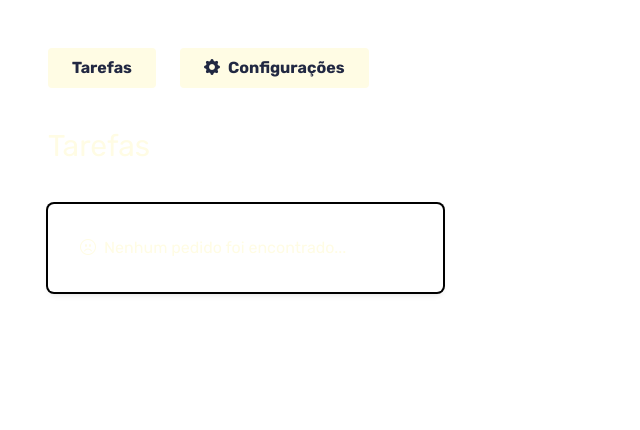
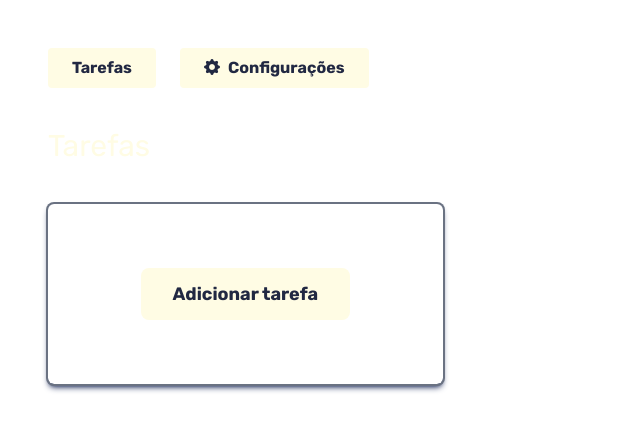
Before and after one commit to ggustavo-souza/app_electron, a React (Vite) app: page / in a window 1280 px wide. Shown: the top 430 px of the page, without its empty margins (0-640 px from the left). Built offline with nearby package versions, Linux system fonts and the light colour scheme.

Commit message:
feat(addTarefa): botao já funcionando adicionado na interface principal

```diff
--- a/src/renderer/components/BotaoAdicionarTarefa.tsx
+++ b/src/renderer/components/BotaoAdicionarTarefa.tsx
@@ -1,17 +1,41 @@
+import { useState } from "react";
+import JanelaTarefa from "./JanelaTarefa";
+
 interface BotaoAdicionarTarefaProps {
     semPedidos: boolean;
 }
 
-export default function BotaoAdicionarTarefa(semPedidos: BotaoAdicionarTarefaProps) {
+export default function BotaoAdicionarTarefa({ semPedidos }: BotaoAdicionarTarefaProps) {
+
+    const [janelaTarefa, setJanelaTarefa] = useState(false);
+
     return (
         <>
             {semPedidos && (
-                <div className="ring-2 w-1/3 p-8 rounded-md shadow-md">
-                    <div className="flex gap-2">
-                        <i className="bi bi-emoji-frown secondaryIcon"></i>
-                        <p className="">Nenhum pedido foi encontrado...</p>
+                <div className="ring-2 w-1/3 ring-gray-500 shadow-md shadow-blue-950 px-8 py-16 rounded-md">
+                    <div className="flex gap-2 mb-5 items-center flex-col justify-center">
+                        <i className="bi bi-emoji-frown text-5xl secondaryIcon"></i>
+                        <p className="text-xl font-semibold">Nenhum pedido foi encontrado...</p>
+                    </div>
+                    <div className="w-full flex items-center justify-center">
+                        <button className="px-8 py-3 rounded-lg primaryBackground font-bold text-lg" onClick={() => setJanelaTarefa(true)}>
+                            Adicionar tarefa
+                        </button>
                     </div>
                 </div>
+            )}
+            {!semPedidos && (
+                <div className="ring-2 w-1/3 ring-gray-500 shadow-md shadow-blue-950 px-8 py-16 rounded-md">
+                    <div className="w-full flex items-center justify-center">
+                        <button className="px-8 py-3 rounded-lg primaryBackground font-bold text-lg" onClick={() => setJanelaTarefa(true)}>
+                            Adicionar tarefa
+                        </button>
+                    </div>
+                </div>
+            )}
+
+            {janelaTarefa && (
+                <JanelaTarefa setJanelaTarefa={setJanelaTarefa} />
             )}
         </>
     )
```
